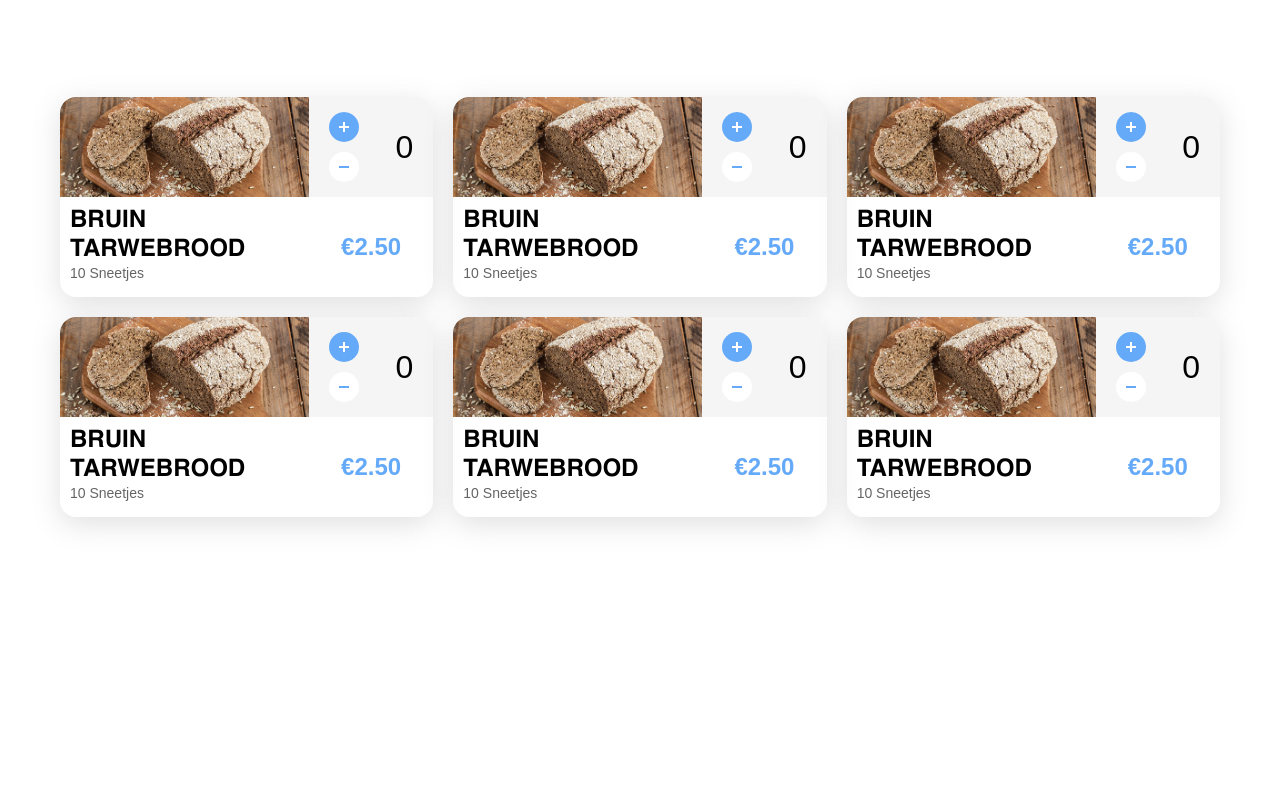
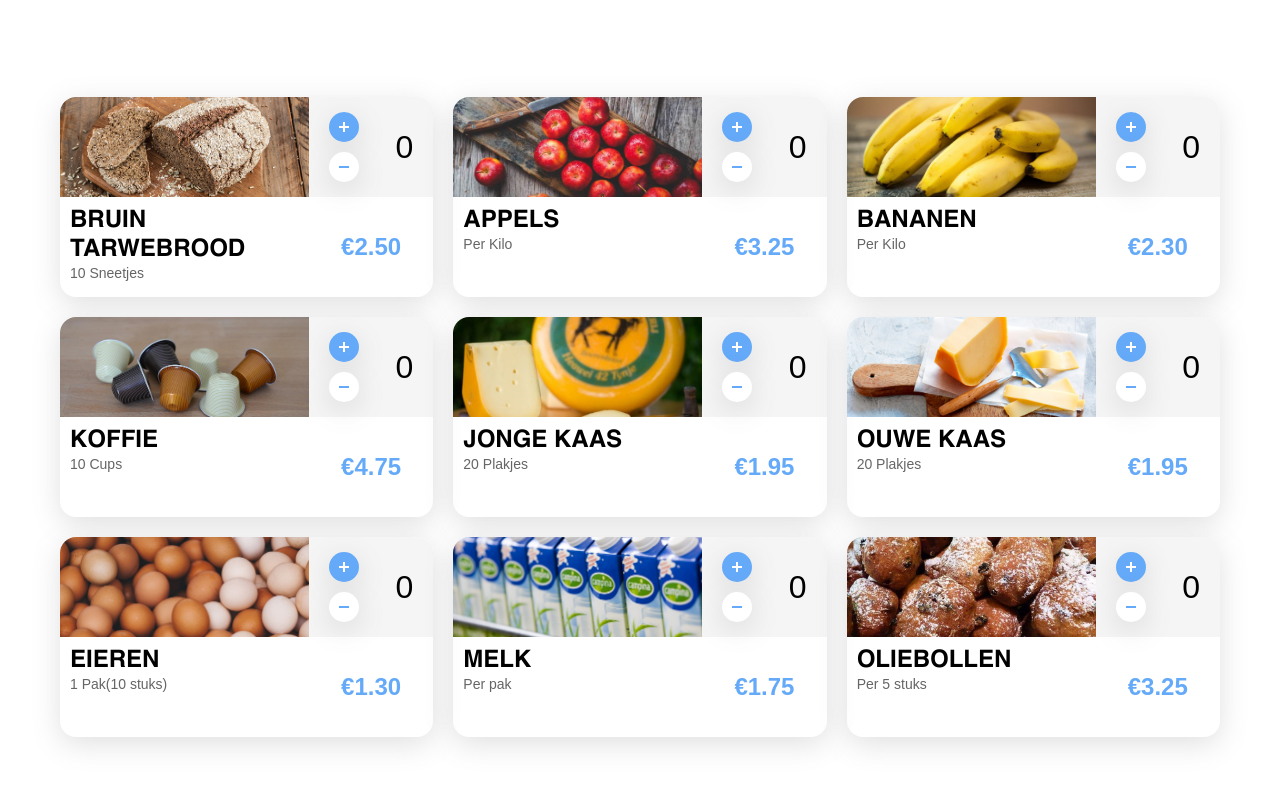
Before and after one commit to TijnR/XT1_Challenge2, a website: page index.html in a window 1280 px wide. Shown: the part 903-1690 px from the top of the page. Drawn offline with Linux system fonts and the light colour scheme.

Commit message:
Overview: in progress. - mobile version of items added - images added

```diff
--- a/index.html
+++ b/index.html
@@ -404,7 +404,7 @@
         <div class="overview__grid">
 
           <div class="c-product">
-            <div class="product__image-container"></div>
+            <div class="product__image-container" style="background-image: url('/assets/images/brood.jpg');"></div>
             <div class="product__calculator">
               <div class="product__calculator-buttons">
                 <div class="product__calculator-button product__calculator-button--plus">
@@ -429,7 +429,7 @@
           </div>
 
           <div class="c-product">
-            <div class="product__image-container"></div>
+            <div class="product__image-container" style="background-image: url('/assets/images/apples.jpg');"></div>
             <div class="product__calculator">
               <div class="product__calculator-buttons">
                 <div class="product__calculator-button product__calculator-button--plus">
@@ -445,16 +445,16 @@
               </div>
             </div>
             <div class="product__product">
-                <h5 class="product__product-title">Bruin tarwebrood</h5>
-                <span class="product__product-discription">10 Sneetjes</span>
+                <h5 class="product__product-title">Appels</h5>
+                <span class="product__product-discription">Per Kilo</span>
             </div>
             <div class="product__price">
-                <span class="product__price-text">€2.50</span>
+                <span class="product__price-text">€3.25</span>
             </div>
           </div>
 
           <div class="c-product">
-            <div class="product__image-container"></div>
+            <div class="product__image-container" style="background-image: url('/assets/images/bananas.jpg');"></div>
             <div class="product__calculator">
               <div class="product__calculator-buttons">
                 <div class="product__calculator-button product__calculator-button--plus">
@@ -470,16 +470,16 @@
               </div>
             </div>
             <div class="product__product">
-                <h5 class="product__product-title">Bruin tarwebrood</h5>
-                <span class="product__product-discription">10 Sneetjes</span>
+                <h5 class="product__product-title">Bananen</h5>
+                <span class="product__product-discription">Per Kilo</span>
             </div>
             <div class="product__price">
-                <span class="product__price-text">€2.50</span>
+                <span class="product__price-text">€2.30</span>
             </div>
           </div>
 
           <div class="c-product">
-            <div class="product__image-container"></div>
+            <div class="product__image-container" style="background-image: url('/assets/images/koffie.jpg');"></div>
             <div class="product__calculator">
               <div class="product__calculator-buttons">
                 <div class="product__calculator-button product__calculator-button--plus">
@@ -495,16 +495,16 @@
               </div>
             </div>
             <div class="product__product">
-                <h5 class="product__product-title">Bruin tarwebrood</h5>
-                <span class="product__product-discription">10 Sneetjes</span>
+                <h5 class="product__product-title">Koffie</h5>
+                <span class="product__product-discription">10 Cups</span>
             </div>
             <div class="product__price">
-                <span class="product__price-text">€2.50</span>
+                <span class="product__price-text">€4.75</span>
             </div>
           </div>
 
           <div class="c-product">
-            <div class="product__image-container"></div>
+            <div class="product__image-container"style="background-image: url('/assets/images/kaas-jong.jpg');"></div>
             <div class="product__calculator">
               <div class="product__calculator-buttons">
                 <div class="product__calculator-button product__calculator-button--plus">
@@ -520,16 +520,16 @@
               </div>
             </div>
             <div class="product__product">
-                <h5 class="product__product-title">Bruin tarwebrood</h5>
-                <span class="product__product-discription">10 Sneetjes</span>
+                <h5 class="product__product-title">Jonge kaas</h5>
+                <span class="product__product-discription">20 Plakjes</span>
             </div>
             <div class="product__price">
-                <span class="product__price-text">€2.50</span>
+                <span class="product__price-text">€1.95</span>
             </div>
           </div>
 
           <div class="c-product">
-            <div class="product__image-container"></div>
+            <div class="product__image-container" style="background-image: url('/assets/images/kaas.jpg');"></div>
             <div class="product__calculator">
               <div class="product__calculator-buttons">
                 <div class="product__calculator-button product__calculator-button--plus">
@@ -545,11 +545,86 @@
               </div>
             </div>
             <div class="product__product">
-                <h5 class="product__product-title">Bruin tarwebrood</h5>
-                <span class="product__product-discription">10 Sneetjes</span>
+                <h5 class="product__product-title">Ouwe kaas</h5>
+                <span class="product__product-discription">20 Plakjes</span>
             </div>
             <div class="product__price">
-                <span class="product__price-text">€2.50</span>
+                <span class="product__price-text">€1.95</span>
+            </div>
+          </div>
+
+          <div class="c-product">
+            <div class="product__image-container" style="background-image: url('/assets/images/eieren.jpg');"></div>
+            <div class="product__calculator">
+              <div class="product__calculator-buttons">
+                <div class="product__calculator-button product__calculator-button--plus">
+                  <div class="button__line button__line--hori"></div>
+                  <div class="button__line button__line--verti"></div>
+                </div>
+                <div class="product__calculator-button product__calculator-button--minus">
+                  <div class="button__line button__line--hori"></div>
+                </div>
+              </div>
+              <div class="product__calculator-total-number-container">
+                  <span class="product__calculator-total-number">0</span>
+              </div>
+            </div>
+            <div class="product__product">
+                <h5 class="product__product-title">Eieren</h5>
+                <span class="product__product-discription">1 Pak(10 stuks)</span>
+            </div>
+            <div class="product__price">
+                <span class="product__price-text">€1.30</span>
+            </div>
+          </div>
+
+          <div class="c-product">
+            <div class="product__image-container" style="background-image: url('/assets/images/melk.jpg');"></div>
+            <div class="product__calculator">
+              <div class="product__calculator-buttons">
+                <div class="product__calculator-button product__calculator-button--plus">
+                  <div class="button__line button__line--hori"></div>
+                  <div class="button__line button__line--verti"></div>
+                </div>
+                <div class="product__calculator-button product__calculator-button--minus">
+                  <div class="button__line button__line--hori"></div>
+                </div>
+              </div>
+              <div class="product__calculator-total-number-container">
+                  <span class="product__calculator-total-number">0</span>
+              </div>
+            </div>
+            <div class="product__product">
+                <h5 class="product__product-title">Melk</h5>
+                <span class="product__product-discription">Per pak</span>
+            </div>
+            <div class="product__price">
+                <span class="product__price-text">€1.75</span>
+            </div>
+          </div>
+
+          <div class="c-product">
+            <div class="product__image-container" style="background-image: url('/assets/images/oliebollen.jpg');"></div>
+            <div class="product__calculator">
+              <div class="product__calculator-buttons">
+                <div class="product__calculator-button product__calculator-button--plus">
+                  <div class="button__line button__line--hori"></div>
+                  <div class="button__line button__line--verti"></div>
+                </div>
+                <div class="product__calculator-button product__calculator-button--minus">
+                  <div class="button__line button__line--hori"></div>
+                </div>
+              </div>
+              <div class="product__calculator-total-number-container">
+                  <span class="product__calculator-total-number">0</span>
+              </div>
+            </div>
+            <div class="product__product">
+                <h5 class="product__product-title">Oliebollen</h5>
+                <span class="product__product-discription">Per 5 stuks</span>
+            </div>
+            <div class="product__price">
+                <span class="product__price-text">€3.25</span>
             </div>
           </div>
 
--- a/scss/05_components/_components.product.scss
+++ b/scss/05_components/_components.product.scss
@@ -9,11 +9,18 @@
   box-shadow: rgba(100, 100, 111, 0.2) 0px 7px 29px 0px;
   border-radius: 16px;
   overflow: hidden;
+
+  @include screen-tablet-portrait-and-smaller {
+
+    grid-template-areas:
+    " img img"
+    " product price"
+    " calc calc";
+  }
 }
 
 .product__image-container {
   grid-area: img;
-  background-image: url("/assets/images/brood.jpg");
   background-position: center;
   background-repeat: no-repeat;
   background-size: cover;
@@ -25,6 +32,12 @@
   display: flex;
   padding: 15px 20px;
   justify-content: space-between;
+
+  @include screen-tablet-portrait-and-smaller{
+    position: relative;
+    background-color: $color-white;
+    padding-top: 0;
+  }
 }
 
 .product__product {
@@ -42,12 +55,20 @@
   flex-direction: column;
   justify-content: space-between;
 
+  @include screen-tablet-portrait-and-smaller{
+    flex-direction: row;
+    max-width: 150px;
+    width: 100%;
+    margin: 0 auto;
+  }
+
 }
 
 .product__calculator-button {
   width: 30px;
   height: 30px;
   background-color: $color-white;
+  box-shadow: rgba(100, 100, 111, 0.2) 0px 7px 29px 0px;
   border-radius: 50%;
   position: relative;
   @include flex-center;
@@ -76,6 +97,15 @@
 .product__calculator-total-number-container{
   @include flex-center;
 
+  @include screen-tablet-portrait-and-smaller{
+    position: absolute;
+    left: 0;
+    right: 0;
+    max-width: 100px;
+    width: 100%;
+    margin: 0 auto;
+    bottom: 12px;
+  }
 }
 
 .product__calculator-total-number{
```
Also changed, not shown: assets/images/apples.jpg (added), assets/images/bananas.jpg (added), assets/images/eieren.jpg (added), assets/images/kaas-jong.jpg (added), assets/images/kaas.jpg (added), assets/images/koffie.jpg (added), assets/images/melk.jpg (added), assets/images/oliebollen.jpg (added), css/main.css.
